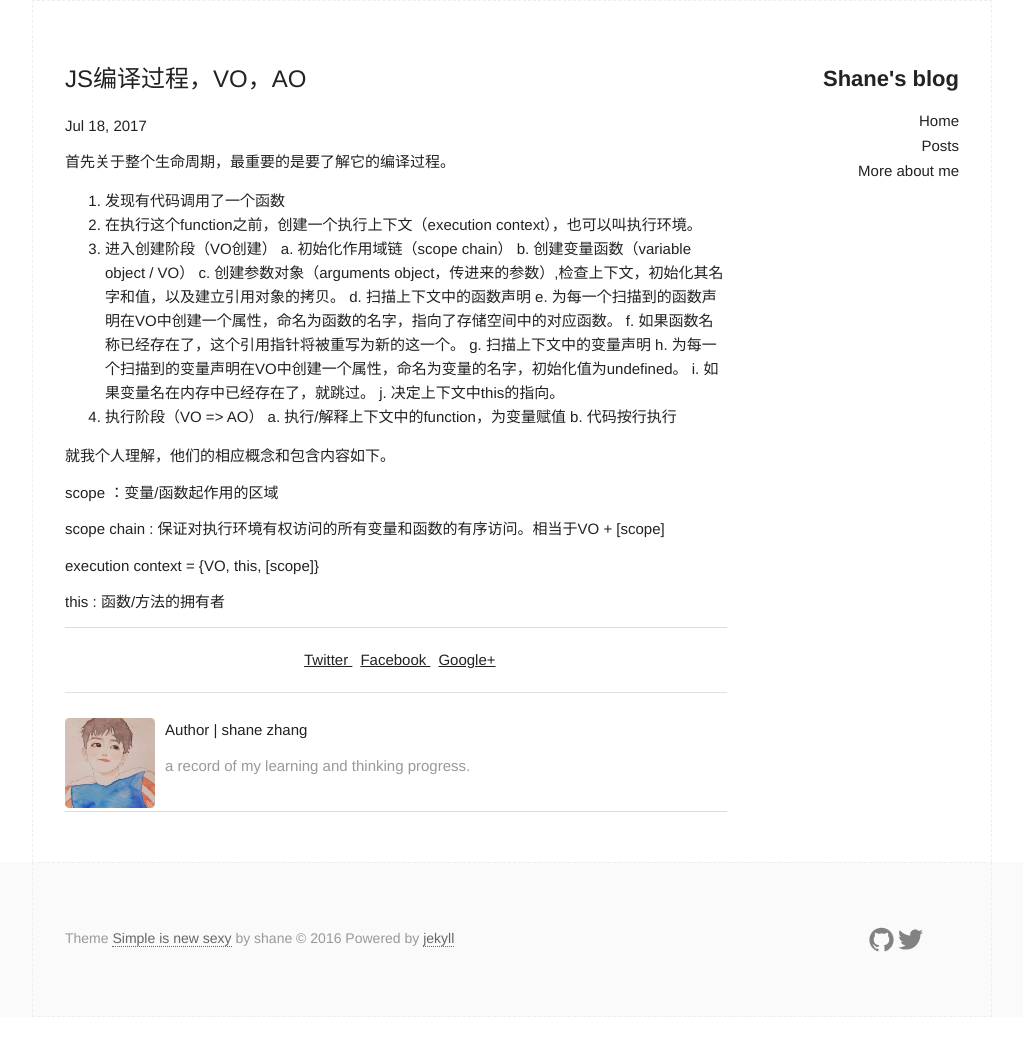
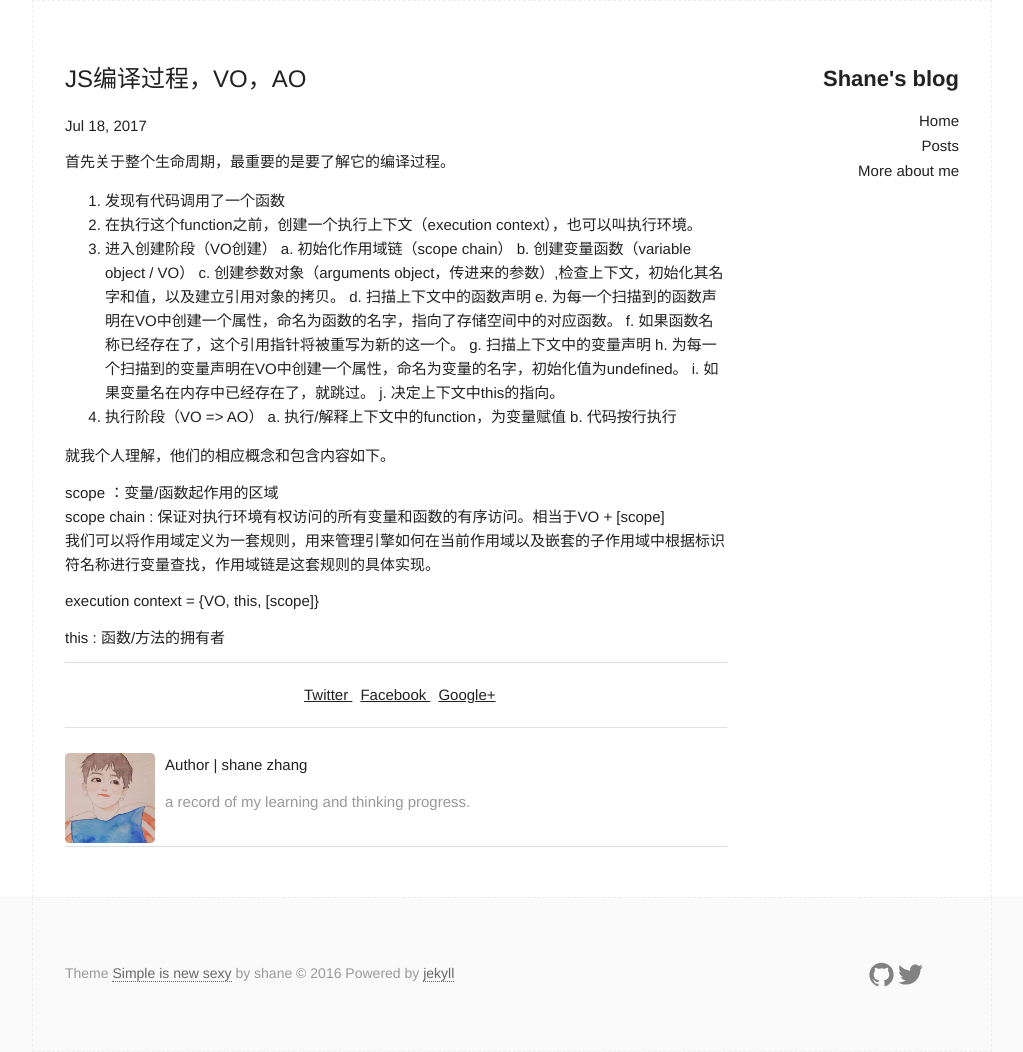
Before and after one commit to shane777/shane777.github.io, a Jekyll site: the page built from _posts/2017-07-18-js_interpret&VO&AO.markdown, in a window 1280 px wide. Shown: the whole page, without its empty margins (128-1151 px from the left). Built offline with Jekyll 4.4.1, drawn with Linux system fonts in a browser that asks for light colours; comment, search, counter and statistics services are not loaded; before the commit the page ends 1017 px from its top, so only the background shows below that.

Commit message:
change post

```diff
--- a/_posts/2017-07-18-js_interpret&VO&AO.markdown
+++ b/_posts/2017-07-18-js_interpret&VO&AO.markdown
@@ -28,8 +28,8 @@ categories: Javascript
 
 
 scope ：变量/函数起作用的区域
-
 scope chain : 保证对执行环境有权访问的所有变量和函数的有序访问。相当于VO + [scope]
+我们可以将作用域定义为一套规则，用来管理引擎如何在当前作用域以及嵌套的子作用域中根据标识符名称进行变量查找，作用域链是这套规则的具体实现。
 
 execution context  = {VO, this, [scope]}
 
```
